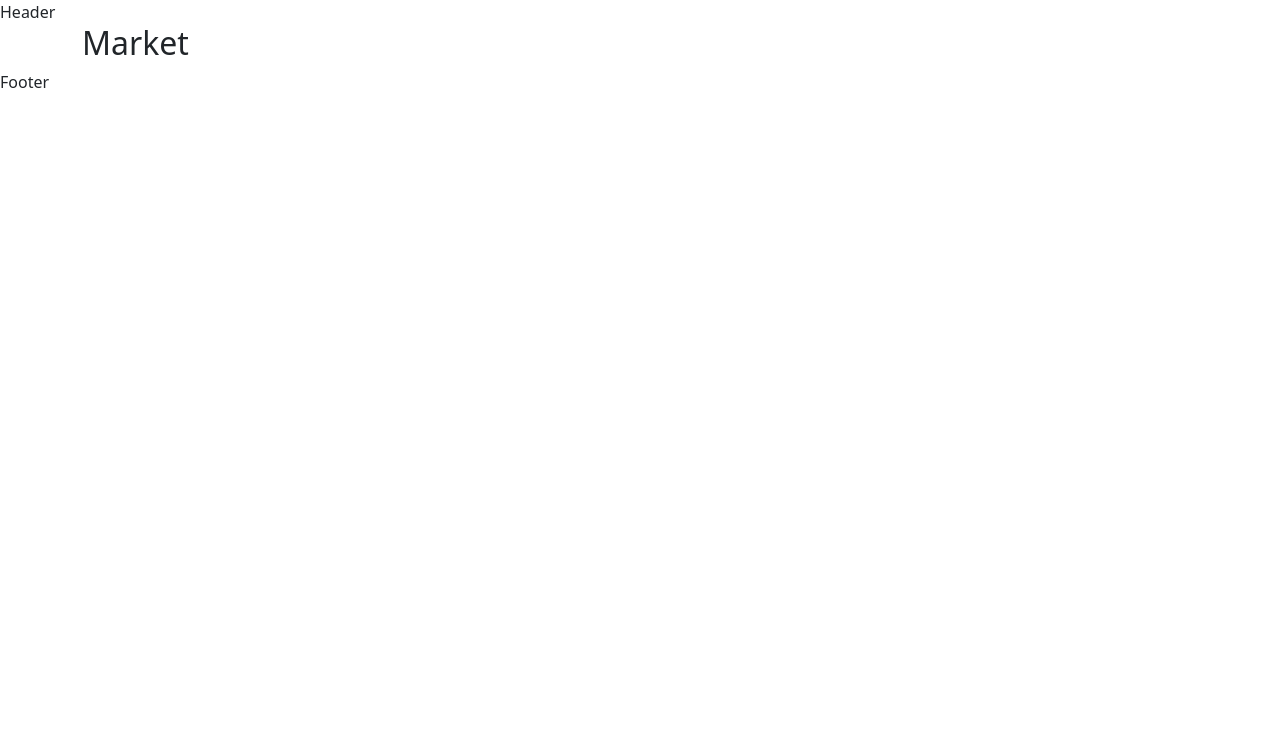
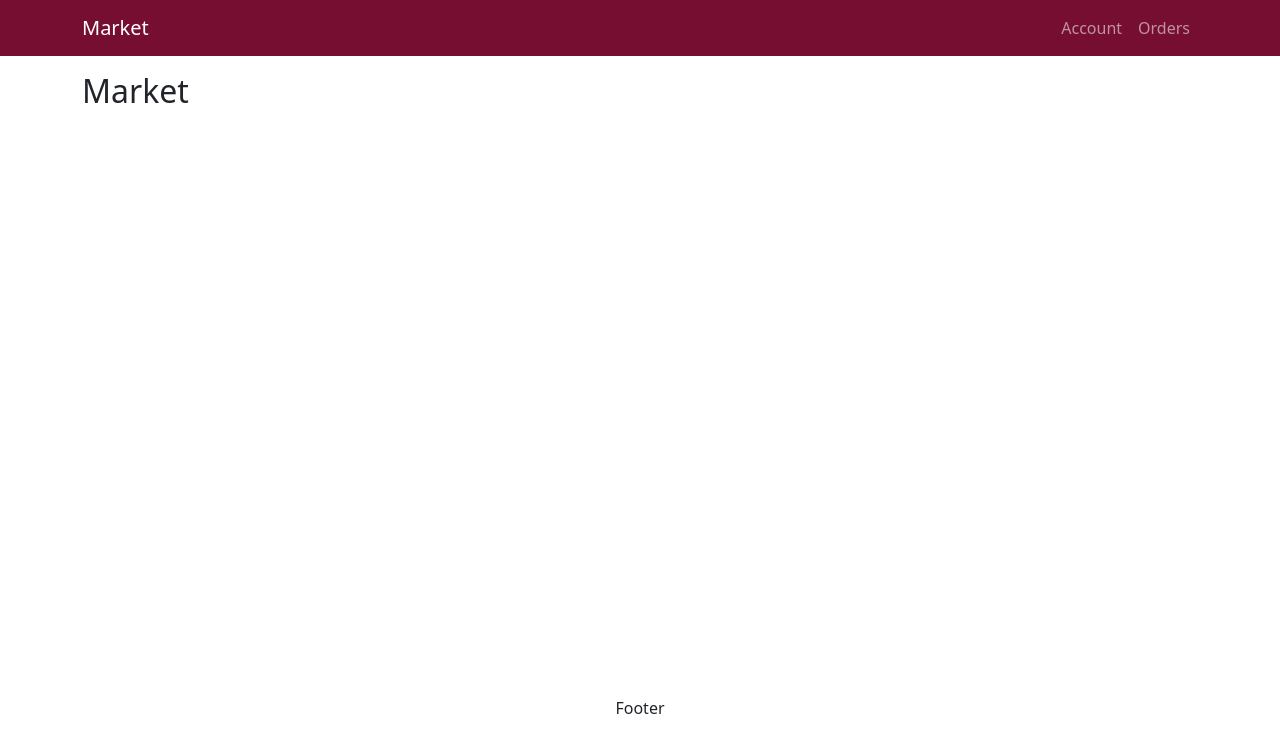
Before and after one commit to hosseinahmadizadeh/Market-Project, a React (Create React App) app: page / in a window 1280 px wide. Shown: the top 752 px of the page. Built offline with nearby package versions, Linux system fonts and the light colour scheme.

Commit message:
header and footer

```diff
--- a/src/App.js
+++ b/src/App.js
@@ -9,9 +9,11 @@ const App = () => {
   return (
     <div>
       <Header />
-      <Container>
-        <h2>Market</h2>
-      </Container>
+      <main className="py-3">
+        <Container>
+          <h2>Market</h2>
+        </Container>
+      </main>
       <Footer />
     </div>
   );
--- a/src/components/Footer/Footer.js
+++ b/src/components/Footer/Footer.js
@@ -1,7 +1,16 @@
 import React from "react";
+import { Container, Row, Col } from "react-bootstrap";
 
 const Footer = () => {
-  return <div>Footer</div>;
+  return (
+    <footer>
+      <Container>
+        <Row>
+          <Col className="text-center">Footer</Col>
+        </Row>
+      </Container>
+    </footer>
+  );
 };
 
 export default Footer;
--- /dev/null
+++ b/src/components/Header/Header.css
@@ -0,0 +1,3 @@
+.nav-bg {
+  background-color: #750e30;
+}
--- a/src/components/Header/Header.js
+++ b/src/components/Header/Header.js
@@ -1,7 +1,22 @@
 import React from "react";
+import { Container, Navbar, Nav } from "react-bootstrap";
+
+import "./Header.css";
 
 const Header = () => {
-  return <div>Header</div>;
+  return (
+    <header>
+      <Navbar className="nav-bg" variant="dark">
+        <Container>
+          <Navbar.Brand href="/">Market</Navbar.Brand>
+          <Nav>
+            <Nav.Link href="/cart">Account</Nav.Link>
+            <Nav.Link href="/account">Orders</Nav.Link>
+          </Nav>
+        </Container>
+      </Navbar>
+    </header>
+  );
 };
 
 export default Header;
--- a/src/index.css
+++ b/src/index.css
@@ -2,3 +2,7 @@ body {
   padding: 0;
   margin: 0;
 }
+
+main {
+  height: 80vh;
+}
```
